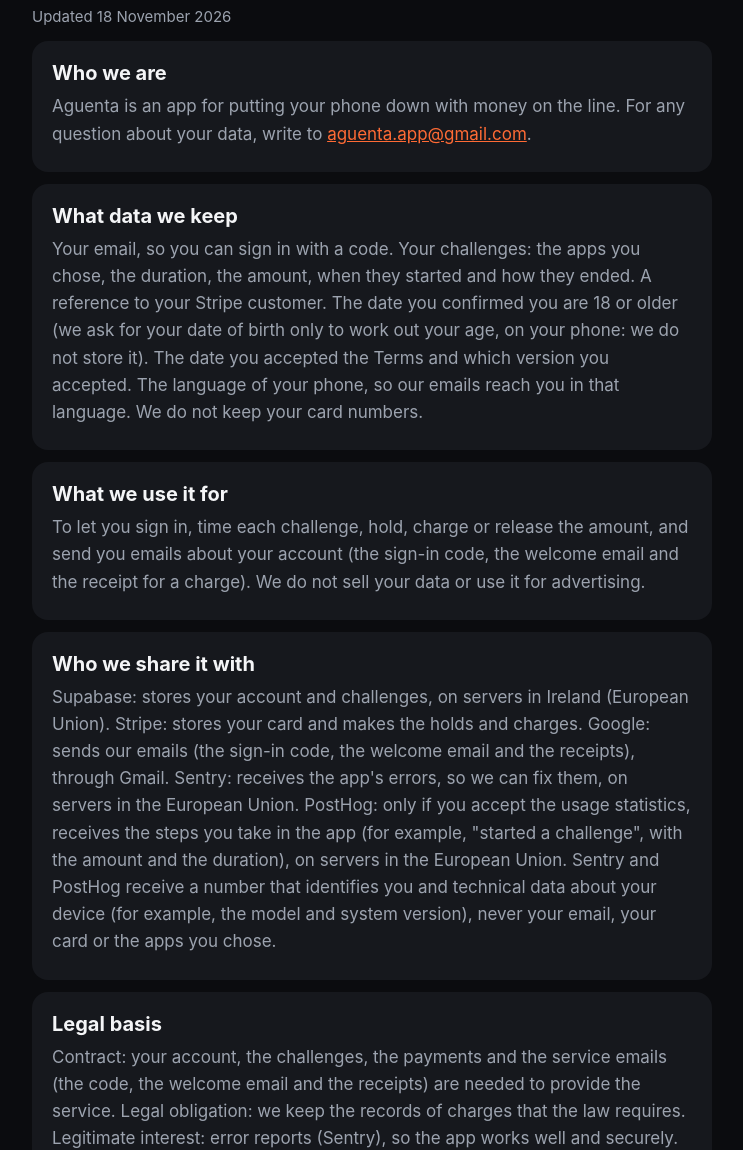
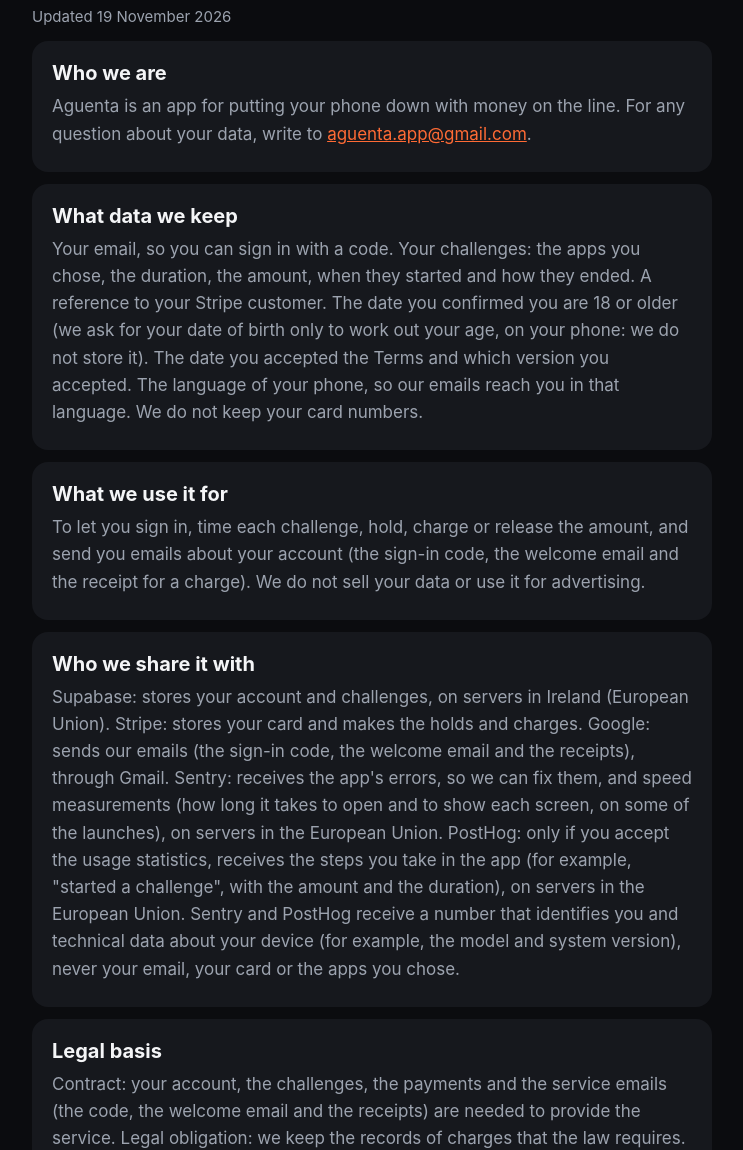
Before and after one commit to Aguenta/aguenta.github.io, a plain HTML site: page en/privacy/index.html in a window 1280 px wide. Shown: the part 152-1302 px from the top of the page, without its empty margins (268-1011 px from the left). Drawn offline with Linux system fonts and the light colour scheme.

Commit message:
Privacidade: o Sentry também mede a velocidade da app (numa parte das aberturas)

```diff
--- a/en/privacy/index.html
+++ b/en/privacy/index.html
@@ -14,11 +14,11 @@
 <header><a class="marca" href="/en/">Aguenta</a><nav><a href="/en/">Home</a><a href="/en/privacy/" aria-current="page">Privacy</a><a href="/en/terms/">Terms</a><a href="/en/support/">Support</a><a href="/privacidade/" hreflang="pt" lang="pt">Português</a></nav></header>
 <main>
 <h1>Privacy policy</h1>
-<p class="nota">Updated 18 November 2026</p>
+<p class="nota">Updated 19 November 2026</p>
 <section><h2>Who we are</h2><p>Aguenta is an app for putting your phone down with money on the line. For any question about your data, write to <a href="mailto:aguenta.app@gmail.com">aguenta.app@gmail.com</a>.</p></section>
 <section><h2>What data we keep</h2><p>Your email, so you can sign in with a code. Your challenges: the apps you chose, the duration, the amount, when they started and how they ended. A reference to your Stripe customer. The date you confirmed you are 18 or older (we ask for your date of birth only to work out your age, on your phone: we do not store it). The date you accepted the Terms and which version you accepted. The language of your phone, so our emails reach you in that language. We do not keep your card numbers.</p></section>
 <section><h2>What we use it for</h2><p>To let you sign in, time each challenge, hold, charge or release the amount, and send you emails about your account (the sign-in code, the welcome email and the receipt for a charge). We do not sell your data or use it for advertising.</p></section>
-<section><h2>Who we share it with</h2><p>Supabase: stores your account and challenges, on servers in Ireland (European Union). Stripe: stores your card and makes the holds and charges. Google: sends our emails (the sign-in code, the welcome email and the receipts), through Gmail. Sentry: receives the app's errors, so we can fix them, on servers in the European Union. PostHog: only if you accept the usage statistics, receives the steps you take in the app (for example, &quot;started a challenge&quot;, with the amount and the duration), on servers in the European Union. Sentry and PostHog receive a number that identifies you and technical data about your device (for example, the model and system version), never your email, your card or the apps you chose.</p></section>
+<section><h2>Who we share it with</h2><p>Supabase: stores your account and challenges, on servers in Ireland (European Union). Stripe: stores your card and makes the holds and charges. Google: sends our emails (the sign-in code, the welcome email and the receipts), through Gmail. Sentry: receives the app's errors, so we can fix them, and speed measurements (how long it takes to open and to show each screen, on some of the launches), on servers in the European Union. PostHog: only if you accept the usage statistics, receives the steps you take in the app (for example, &quot;started a challenge&quot;, with the amount and the duration), on servers in the European Union. Sentry and PostHog receive a number that identifies you and technical data about your device (for example, the model and system version), never your email, your card or the apps you chose.</p></section>
 <section><h2>Legal basis</h2><p>Contract: your account, the challenges, the payments and the service emails (the code, the welcome email and the receipts) are needed to provide the service. Legal obligation: we keep the records of charges that the law requires. Legitimate interest: error reports (Sentry), so the app works well and securely. Consent: usage statistics (PostHog) are only switched on if you accept; you can change your mind at any time in Settings › Usage statistics.</p></section>
 <section><h2>Transfers outside the European Union</h2><p>Stripe and Google are United States companies and may process data outside the European Union. They do so under the EU-US Data Privacy Framework and the European Commission's standard contractual clauses. Supabase, Sentry and PostHog store the data on servers in the European Union.</p></section>
 <section><h2>How long</h2><p>For as long as you have an account. When you delete it, we delete the account and the challenges. The records of charges that the law requires us to keep stay with Stripe for as long as the law requires.</p></section>
```
Also changed, not shown: privacidade/index.html (+2 -2 lines).
